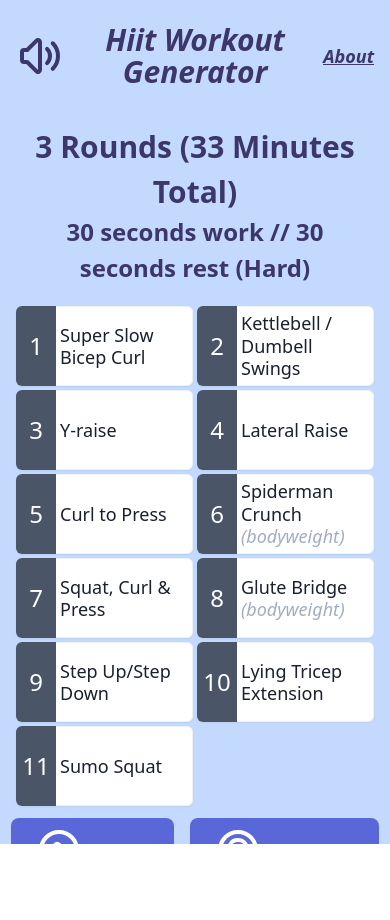
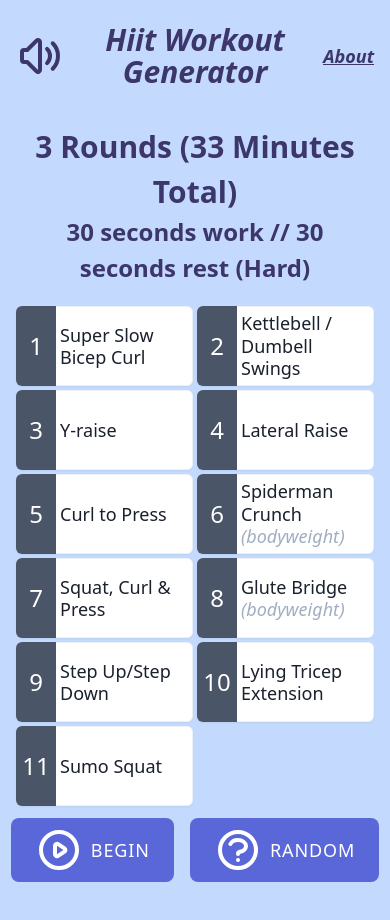
Before and after one commit to davmcgregor/hiit-workout-generator, a React (Create React App) app: page / in a window 390 px wide. Shown: the top 920 px of the page. Before the commit the page ends 844 px from the top, so only its background shows below. Built offline with nearby package versions, Linux system fonts and the light colour scheme; no server answers; what @tailwindcss/ui would draw is missing.

Commit message:
Adjust buttons responsiveness

```diff
--- a/src/components/controls/FinishButtons.js
+++ b/src/components/controls/FinishButtons.js
@@ -5,7 +5,7 @@ import { getWorkout, startCountdown } from '../../actions/workout';
 import PropTypes from 'prop-types';
 
 const buttonStyles =
-  'inline-flex items-center justify-center uppercase tracking-wider w-auto md:w-64 text-white bg-purple-600 hover:bg-purple-500 focus:outline-none focus:border-purple-700 focus:shadow-outline-purple active:bg-purple-700 transition ease-in-out duration-300 text-xl md:text-2xl py-5 px-8 md:px-10 rounded-lg mx-2 md:mx-4 leading-7';
+  'inline-flex items-center justify-center uppercase tracking-wider w-auto md:w-64 text-white bg-purple-600 hover:bg-purple-500 focus:outline-none focus:border-purple-700 focus:shadow-outline-purple active:bg-purple-700 transition ease-in-out duration-300 text-lg md:text-2xl py-2 md:py-5 px-6 md:px-10 rounded-lg mx-2 md:mx-4 leading-7';
 
 const HomeButtons = ({ startCountdown, getWorkout }) => {
   return (
--- a/src/components/controls/WorkoutButtons.js
+++ b/src/components/controls/WorkoutButtons.js
@@ -55,7 +55,7 @@ const WorkoutButtons = ({
             togglePause();
             changeButtonStyle();
           }}
-          className={`${buttonStyle} w-auto md:w-64 inline-flex items-center justify-center uppercase tracking-wider text-white  transition ease-in-out duration-300 text-2xl py-5 px-10 rounded-lg mx-4`}
+          className={`${buttonStyle} w-auto md:w-64 inline-flex items-center justify-center uppercase tracking-wider text-white  transition ease-in-out duration-300 text-lg md:text-2xl py-2 md:py-5 px-6 md:px-10 rounded-lg mx-2 md:mx-4`}
         >
           {paused ? (
             <svg
@@ -101,7 +101,7 @@ const WorkoutButtons = ({
         <button
           type='button'
           onClick={() => skipTimer()}
-          className={`${buttonStyle} w-auto md:w-64 inline-flex items-center justify-center uppercase tracking-wider text-white transition ease-in-out duration-300 text-2xl py-5 px-10 rounded-lg mx-4`}
+          className={`${buttonStyle} w-auto md:w-64 inline-flex items-center justify-center uppercase tracking-wider text-white transition ease-in-out duration-300 text-lg md:text-2xl py-2 md:py-5 px-6 md:px-10 rounded-lg mx-2 md:mx-4`}
         >
           <svg
             className='w-12 h-12 -ml-0.5 mr-2'
--- a/src/components/layout/Home.js
+++ b/src/components/layout/Home.js
@@ -72,7 +72,7 @@ const Home = ({
 
   return (
     <div
-      className={`flex flex-col h-screen justify-between overflow-y-auto items-center ${currentStyle} px-4 sm:px-6 lg:px-8 transition ease-in-out duration-300`}
+      className={`min-h-screen flex flex-col justify-between h-full items-center ${currentStyle} px-4 sm:px-6 lg:px-8 transition ease-in-out duration-300`}
     >
       <Header />
       <Workout />
```
